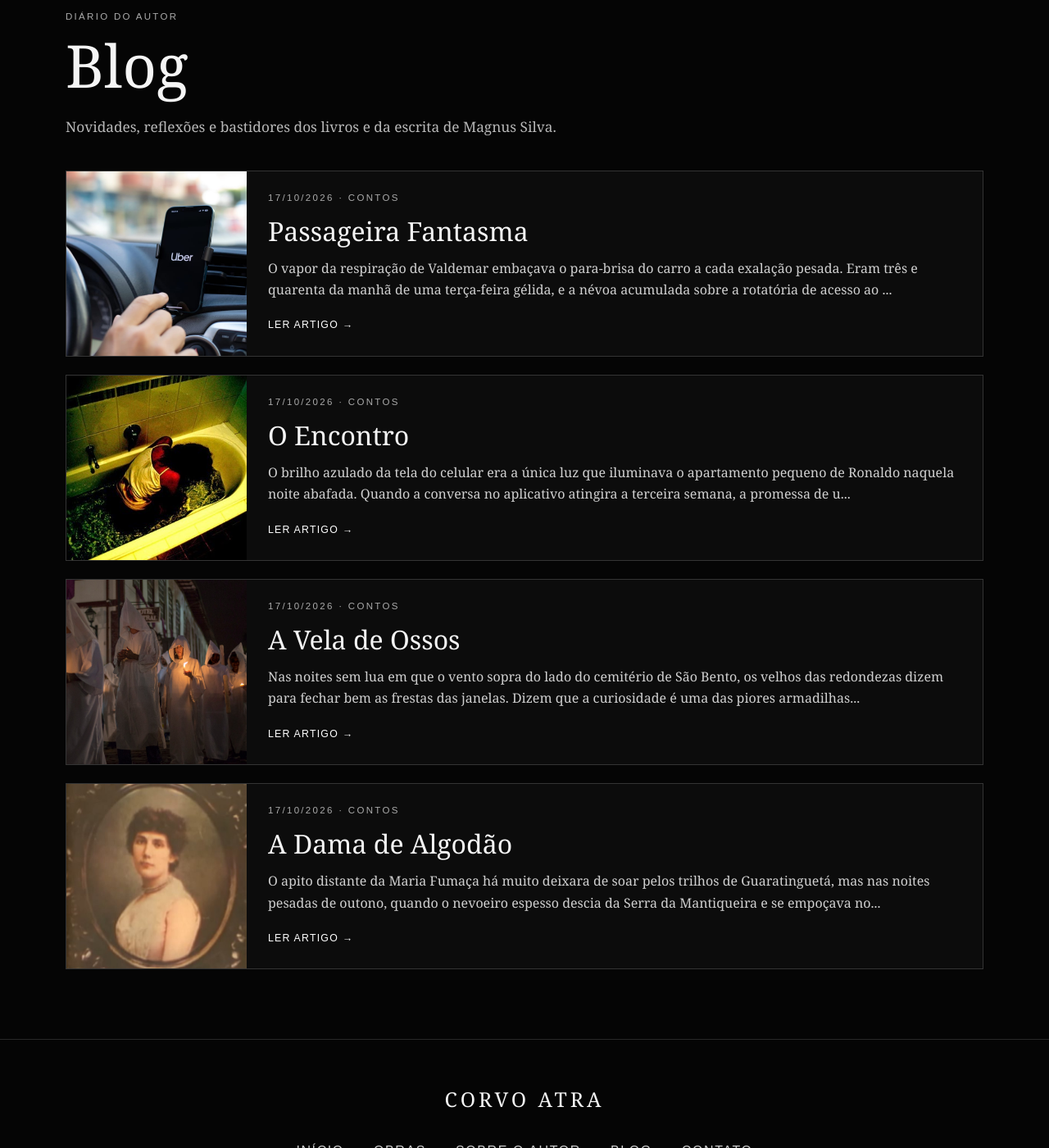
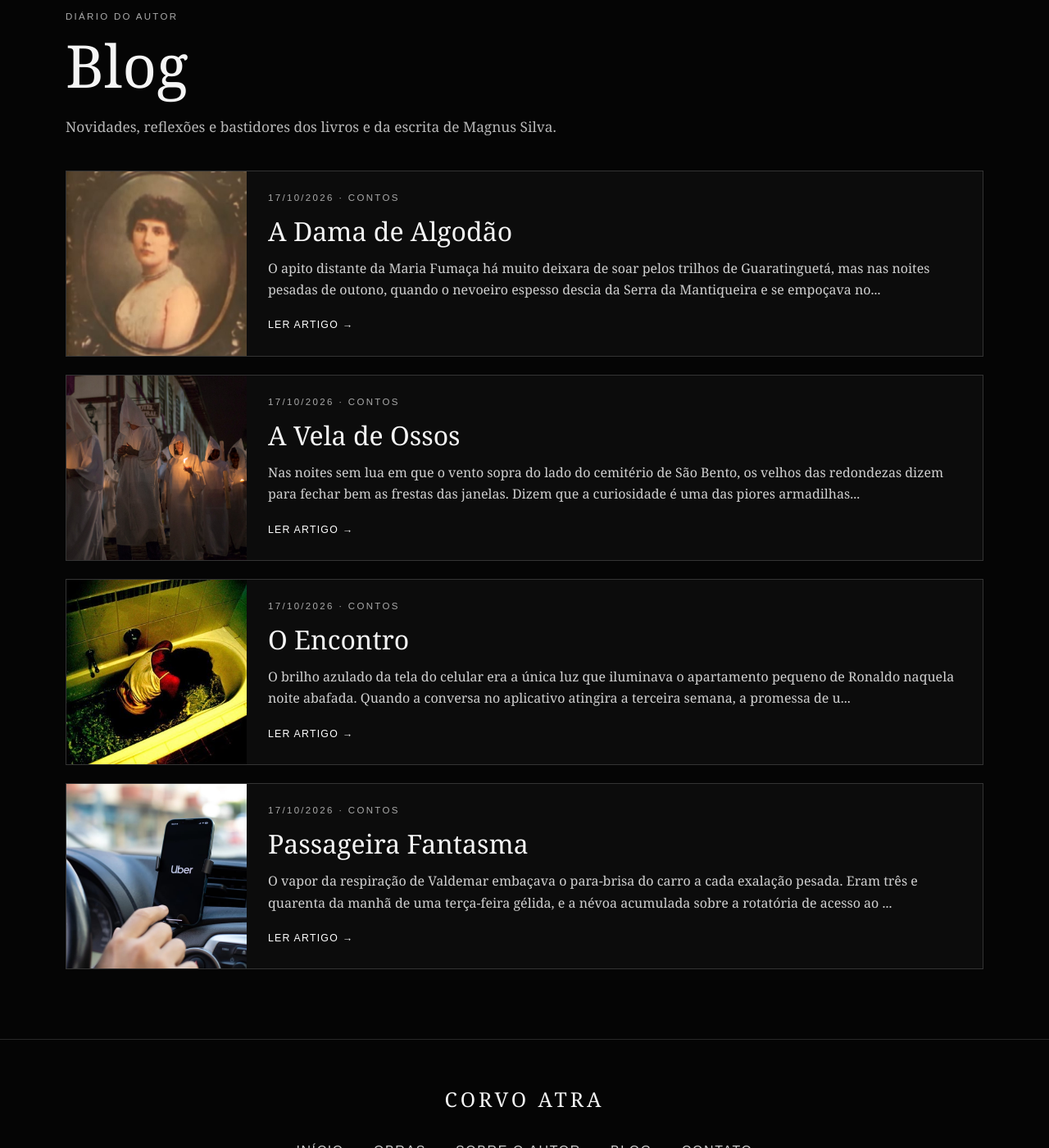
Before and after one commit to corvoatra/corvo-atra, a Jekyll site: the page built from blog/index.html, in a window 1280 px wide and 1400 px high, scrolled down 260 px. Shown: the whole window at 82% size. Built offline with Jekyll 4.4.1, drawn with Linux system fonts in a browser that asks for light colours.

Commit message:
Garante ordenação cronológica decrescente das postagens do blog

```diff
--- a/blog/index.html
+++ b/blog/index.html
@@ -30,7 +30,8 @@ header nav a:hover,header nav a:focus-visible { color:#fff; }
 .blog-pagination [aria-current="page"]{background:#eee;color:#080808;border-color:#eee}
 </style><link href="../site-desktop.css" rel="stylesheet"/></head><body><header class="wrap"><a aria-label="Corvo Atra — início" class="wordmark" href="../index.html"><img alt="Corvo Atra" src="../assets/imagens/logo-corvo-atra.png"/></a><nav aria-label="Navegação principal"><a href="../index.html">Início</a><a href="../obras.html">Obras</a><a href="../autor.html">Sobre o autor</a><a aria-current="page" href="./">Blog</a><a href="../contato.html">Contato</a></nav></header><hr/><main class="wrap"><p class="eyebrow">Diário do autor</p><h1>Blog</h1><p class="lead">Novidades, reflexões e bastidores dos livros e da escrita de Magnus Silva.</p>
 <div class="blog-list" id="blog-list">
-{% for post in site.posts %}
+{% assign posts_ordenados = site.posts | sort: 'date' | reverse %}
+{% for post in posts_ordenados %}
 <article class="blog-card" data-blog-post>
 {% if post.image %}<a href="{{ post.url | relative_url }}"><img alt="{{ post.image_alt | default: post.title | escape }}" class="blog-card-image" loading="lazy" src="{{ post.image | relative_url }}"/></a>{% endif %}
 <div class="blog-card-body"><p class="eyebrow">{{ post.date | date: "%d/%m/%Y" }}{% if post.category %} · {{ post.category }}{% endif %}</p><h2><a href="{{ post.url | relative_url }}">{{ post.title | escape }}</a></h2><p>{{ post.description | default: post.excerpt | strip_html | truncate: 200 }}</p><a class="read-more" href="{{ post.url | relative_url }}">Ler artigo →</a></div>
```
